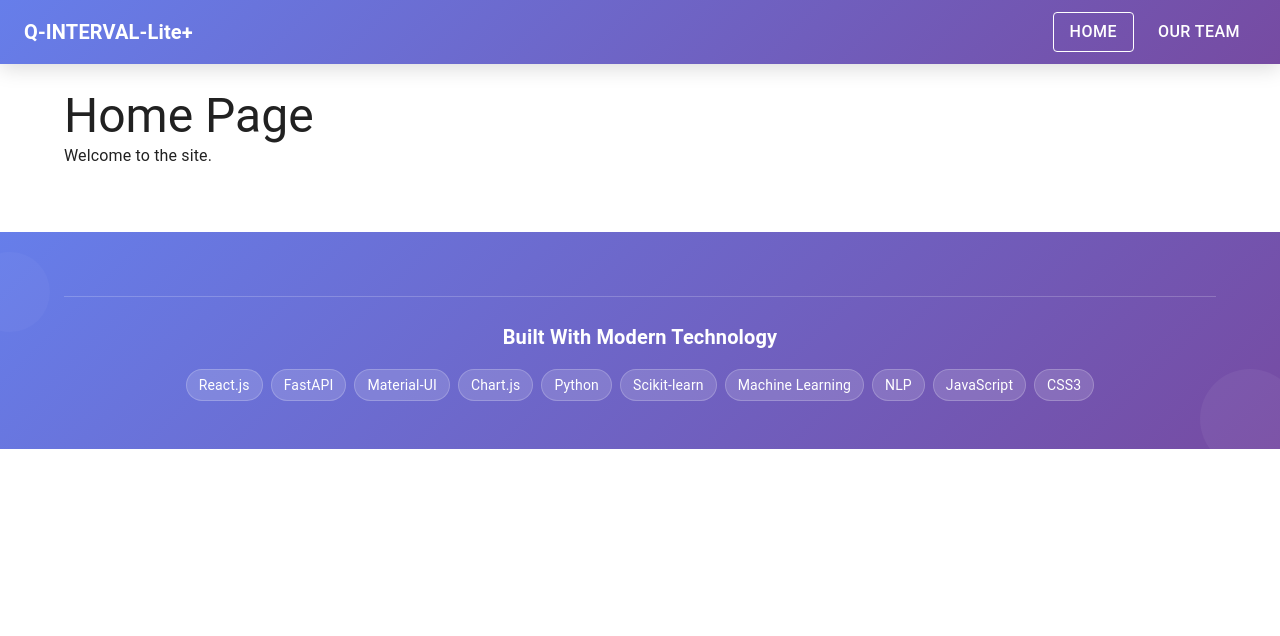
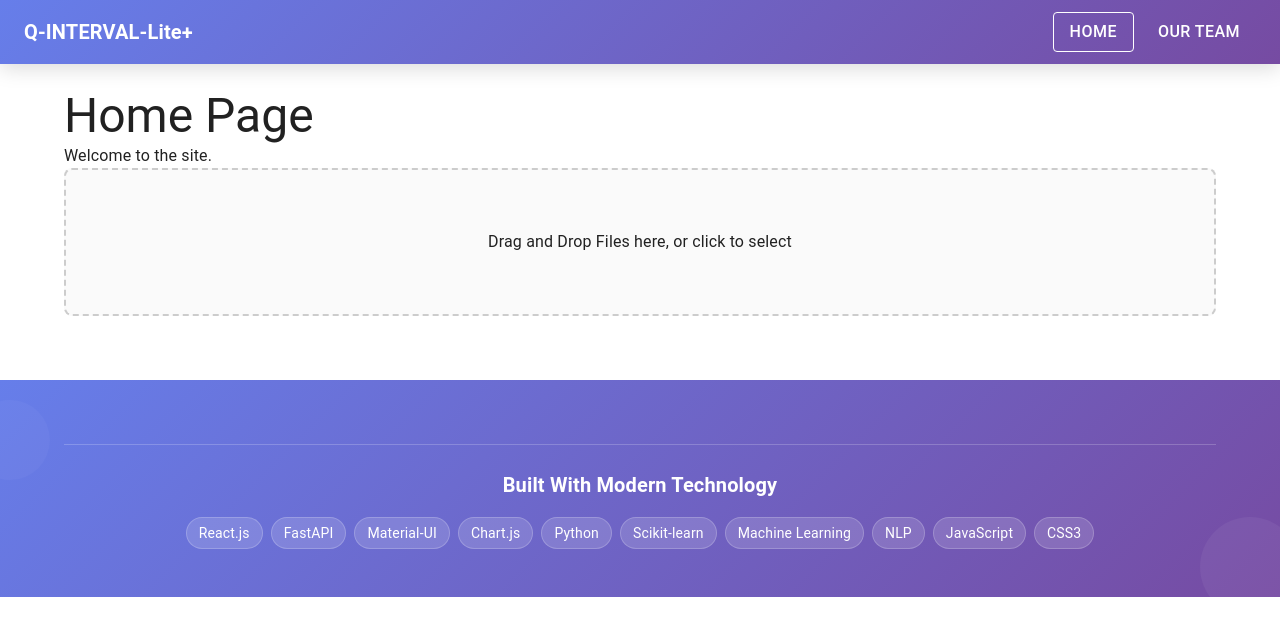
Before and after one commit to Nico-Gerber/Q-INTERVAL-Lite, a React (Create React App) app: page / in a window 1280 px wide. Shown: the top 636 px of the page. Built offline with nearby package versions, Linux system fonts and the light colour scheme.

Commit message:
Created a basic drag and drop/file uploading box

```diff
--- a/package.json
+++ b/package.json
@@ -14,6 +14,7 @@
     "@tsparticles/react": "^3.0.0",
     "react": "^19.2.4",
     "react-dom": "^19.2.4",
+    "react-dropzone": "^15.0.0",
     "react-router-dom": "^7.13.1",
     "react-scripts": "5.0.1",
     "web-vitals": "^2.1.4"
--- a/src/pages/home.jsx
+++ b/src/pages/home.jsx
@@ -1,7 +1,22 @@
-import React from "react";
-import { Container, Typography } from "@mui/material";
+import React, { useCallback, useState } from "react";
+import {useDropzone} from "react-dropzone";
+import { Box, Container, Typography } from "@mui/material";
 
 function Home() {
+const [files, setFiles] = useState([]);
+
+const onDrop = useCallback((acceptedFiles) => {
+
+setFiles((prev) => [...prev, ...acceptedFiles]);
+
+console.log("Accepted files:", acceptedFiles);
+}, []);
+
+const {getRootProps, getInputProps, isDragActive} = useDropzone({
+onDrop,
+
+});
+
   return (
     <Container>
       <Typography variant="h3">
@@ -11,7 +26,44 @@ function Home() {
       <Typography>
         Welcome to the site.
       </Typography>
+
+
+
+<Box
+{...getRootProps()}
+style={{
+
+border: "2px dashed #ccc",
+ borderRadius: "8px",
+   padding: "60px 20px",
+  textAlign: "center",
+   background: isDragActive ? "#f0f8ff" : "#fafafa",
+   cursor: "pointer",
+
+}}>
+
+
+<input {...getInputProps()} />
+
+
+
+{isDragActive ? (
+  <Typography>Drop the files here</Typography>
+) : (
+
+  <Typography>Drag and Drop Files here, or click to select</Typography>
+)}
+
+
+</Box>
+
+
+
+
     </Container>
+
+
+
   );
 }
 
```
Also changed, not shown: 1 other file (tests, documents, lock files or other folders).
